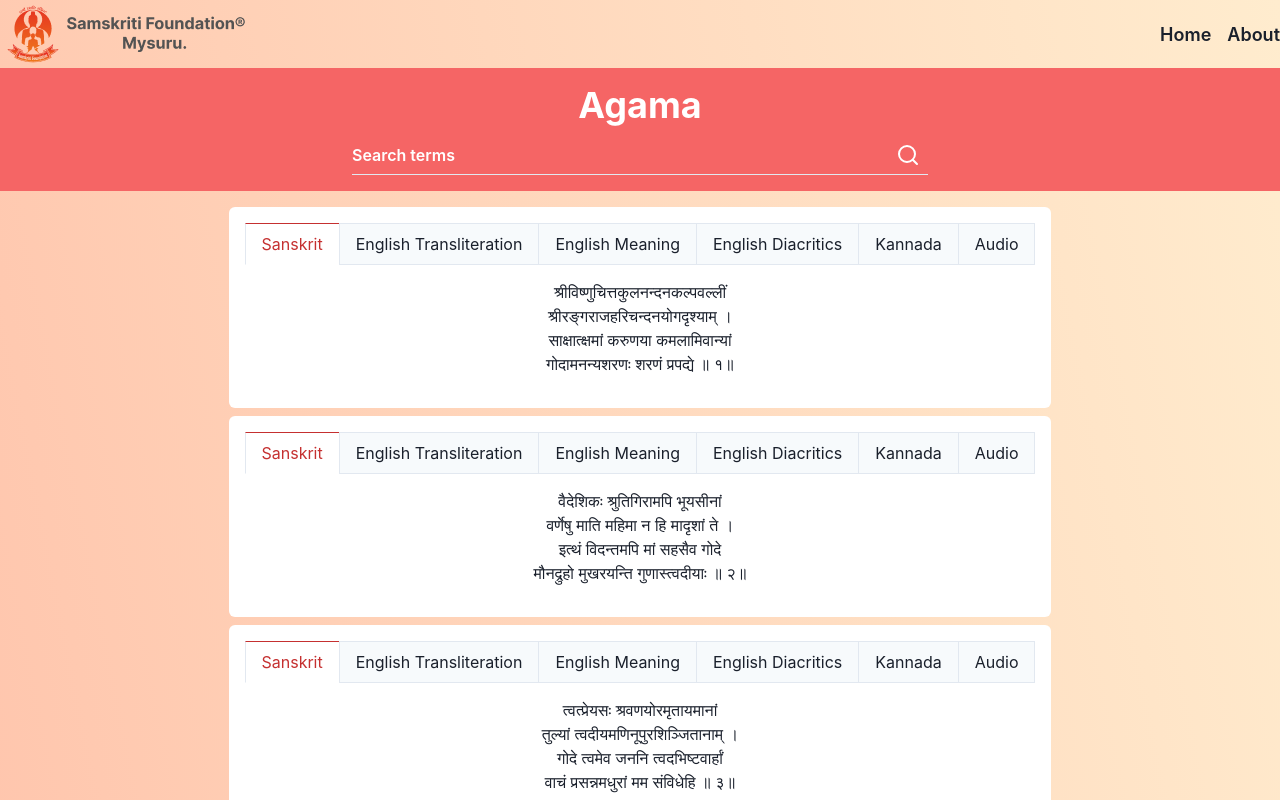
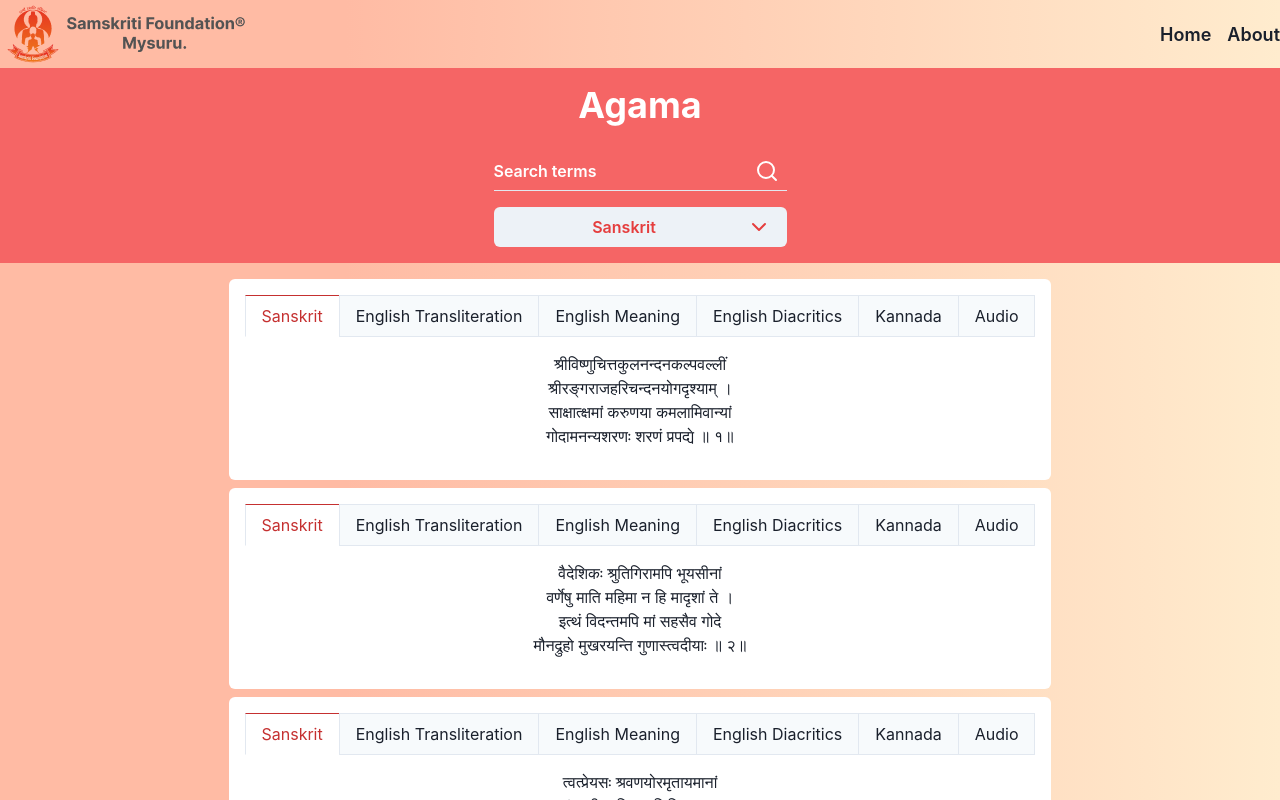
Before and after one commit to Samskriti-Foundation/vedanta-desika-frontend, a React (Vite) app: page /info/agama in a window 1280 px wide. Shown: the top 800 px of the page. Built offline with nearby package versions, Linux system fonts and the light colour scheme.

Commit message:
Added dropdown menu

```diff
--- a/src/components/InfoTab.tsx
+++ b/src/components/InfoTab.tsx
@@ -21,6 +21,9 @@ export default function InfoTab({
   englishDiacritics,
   kannada,
   audio,
+  selectedTab,
+  setSelectedTab,
+  options,
 }: {
   sanskrit: string
   englishTransliteration: string
@@ -28,6 +31,12 @@ export default function InfoTab({
   englishDiacritics: string
   kannada: string
   audio: string
+  selectedTab: number
+  setSelectedTab: ({ value, label }: { value: number; label: string }) => void
+  options: {
+    value: number
+    label: string
+  }[]
 }) {
   return (
     <Tabs
@@ -37,6 +46,8 @@ export default function InfoTab({
       p="4"
       rounded="md"
       maxW={"4xl"}
+      index={selectedTab}
+      onChange={(index) => setSelectedTab(options[index])}
     >
       <TabList>
         <Tab>Sanskrit</Tab>
--- a/src/components/Navbar.tsx
+++ b/src/components/Navbar.tsx
@@ -6,8 +6,13 @@ export default function Navbar() {
   const navigate = useNavigate()
 
   return (
-    <Box maxW="7xl" mx="auto">
-      <Flex justifyContent={"space-between"} alignItems={"center"}>
+    <Box bgGradient="linear(to-r, #FFBBA4 27%, #FFECCE 100%)">
+      <Flex
+        justifyContent={"space-between"}
+        alignItems={"center"}
+        maxW="7xl"
+        mx="auto"
+      >
         <Box>
           <Image
             src={logo}
--- a/src/components/VedantaImage.tsx
+++ b/src/components/VedantaImage.tsx
@@ -19,7 +19,7 @@ export default function VedantaImage() {
         maxW={"400px"}
         maxH={"500px"}
         right={"10"}
-        zIndex={2}
+        zIndex={10}
         opacity={"0.57"}
       />
       <Image
@@ -30,7 +30,7 @@ export default function VedantaImage() {
         top={"122px"}
         right={"67px"}
         maxW={"440px"}
-        zIndex={1}
+        zIndex={9}
         opacity={"0.13"}
       />
     </Box>
--- a/src/layouts/BaseLayout.tsx
+++ b/src/layouts/BaseLayout.tsx
@@ -1,5 +1,4 @@
 import { Box } from "@chakra-ui/react"
-import Navbar from "../components/Navbar"
 
 interface BaseLayoutProps {
   children?: React.ReactNode
@@ -7,8 +6,7 @@ interface BaseLayoutProps {
 
 export default function BaseLayout({ children }: BaseLayoutProps) {
   return (
-    <Box minH="100vh" bgGradient="linear(to-tr, #FFBBA4 27%, #FFECCE 100%)">
-      <Navbar />
+    <Box minH="100vh" bgGradient="linear(to-r, #FFBBA4 27%, #FFECCE 100%)">
       {children}
     </Box>
   )
--- a/src/pages/home/HomePage.tsx
+++ b/src/pages/home/HomePage.tsx
@@ -1,4 +1,5 @@
 import Header from "../../components/Header"
+import Navbar from "../../components/Navbar"
 import TestTree from "../../components/TestTree"
 import VedantaImage from "../../components/VedantaImage"
 import BaseLayout from "../../layouts/BaseLayout"
@@ -7,6 +8,7 @@ import { Flex } from "@chakra-ui/react"
 export default function HomePage() {
   return (
     <BaseLayout>
+      <Navbar />
       <Header />
       <Flex>
         <TestTree />
--- a/src/pages/info/InfoPage.tsx
+++ b/src/pages/info/InfoPage.tsx
@@ -1,20 +1,40 @@
 import { useParams } from "react-router-dom"
 import BaseLayout from "../../layouts/BaseLayout"
 import {
+  Box,
+  Button,
   Flex,
   Heading,
   Input,
   InputGroup,
   InputRightElement,
+  Menu,
+  MenuButton,
+  MenuItem,
+  MenuList,
 } from "@chakra-ui/react"
 import godaStuti from "../../assets/json/goda_stuti.json"
 import InfoTab from "../../components/InfoTab"
 import { useState } from "react"
-import { Search } from "lucide-react"
+import { ChevronDownIcon, Search } from "lucide-react"
+import Navbar from "../../components/Navbar"
+
+const options = [
+  { value: 0, label: "Sanskrit" },
+  { value: 1, label: "English Transliteration" },
+  { value: 2, label: "English Meaning" },
+  { value: 3, label: "English Diacritics" },
+  { value: 4, label: "Kannada" },
+  { value: 5, label: "Audio" },
+]
 
 export default function InfoPage() {
   const { page_id } = useParams()
   const [searchQuery, setSearchQuery] = useState("")
+  const [selectedOption, setSelectedOption] = useState({
+    value: 0,
+    label: "Sanskrit",
+  })
 
   const filteredContent = godaStuti.content.filter(
     (item) =>
@@ -27,6 +47,9 @@ export default function InfoPage() {
 
   return (
     <BaseLayout>
+      <Box position="sticky" top={0} zIndex={9999}>
+        <Navbar />
+      </Box>
       <Flex
         minH="20"
         bg={"red.400"}
@@ -34,6 +57,9 @@ export default function InfoPage() {
         py={"4"}
         flexDirection={"column"}
         justifyContent={"center"}
+        position={"sticky"}
+        top={68}
+        zIndex={10}
       >
         <Heading textAlign={"center"} color="white">
           {page_id
@@ -41,7 +67,15 @@ export default function InfoPage() {
             .map((word) => word.charAt(0).toUpperCase() + word.slice(1))
             .join(" ")}
         </Heading>
-        <InputGroup maxW={"xl"} mx="auto">
+        <Flex
+          justifyContent={"center"}
+          flexDirection={"column"}
+          maxW={"md"}
+          mx="auto"
+          gap={4}
+          mt={4}
+        >
+          <InputGroup mx="auto">
             <Input
               placeholder="Search terms"
               onChange={(e) => setSearchQuery(e.target.value)}
@@ -55,8 +89,37 @@ export default function InfoPage() {
               <Search color={"white"} />
             </InputRightElement>
           </InputGroup>
+          <Menu>
+            <MenuButton
+              as={Button}
+              rightIcon={<ChevronDownIcon />}
+              color="red.500"
+            >
+              {selectedOption.label}
+            </MenuButton>
+            <MenuList>
+              {options.map((option) => (
+                <MenuItem
+                  key={option.value}
+                  color={
+                    option.value === selectedOption.value ? "red.500" : "black"
+                  }
+                  onClick={() => setSelectedOption(option)}
+                >
+                  {option.label}
+                </MenuItem>
+              ))}
+            </MenuList>
+          </Menu>
         </Flex>
-      <Flex gap="2" flexDirection={"column"} p="4" alignItems={"center"}>
+      </Flex>
+      <Flex
+        gap="2"
+        flexDirection={"column"}
+        p="4"
+        alignItems={"center"}
+        zIndex={9}
+      >
         {filteredContent.map((item, index) => (
           <InfoTab
             key={index}
@@ -66,6 +129,9 @@ export default function InfoPage() {
             englishDiacritics={item.english_diacritics}
             kannada={item.kannada}
             audio={""}
+            selectedTab={selectedOption.value}
+            setSelectedTab={setSelectedOption}
+            options={options}
           />
         ))}
       </Flex>
```
Also changed, not shown: src/components/Header.tsx (+13 -4 lines). Lines whose indentation alone changed are shown as unchanged.
